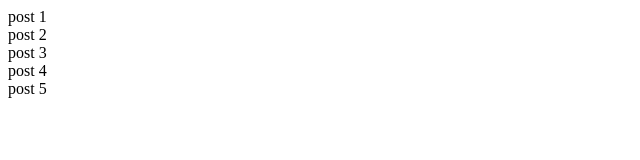
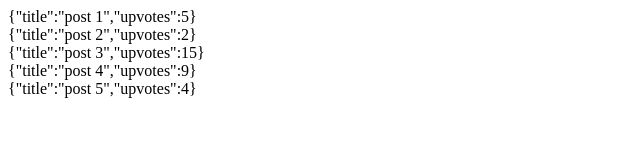
Before and after one commit to norimori/norimori.github.io, a plain HTML site: page index.html in a window 1280 px wide. Shown: the whole page, without its empty margins (0-640 px from the left). Drawn offline with nearby package versions, Linux system fonts and the light colour scheme.

Commit message:
super list

```diff
--- a/myapp.js
+++ b/myapp.js
@@ -2,11 +2,12 @@ var app = angular.module('flapperNewsYAY', []);
 
 //Creating controller
 app.controller('MainCtrl', [
+
 	'$scope', //Initialize $scope variable
 
 	/*
 		$scope variable serves as the bridge between Angular controllers
-		and Angular templates. If soemthing needs to be accessible in the
+		and Angular templates. If something needs to be accessible in the
 		template, like a function/variable, bind it to $scope.
 	*/
 	function($scope) {
@@ -15,11 +16,11 @@ app.controller('MainCtrl', [
 
 		//$scope variable defines a list of post titles
 		$scope.posts = [
-			'post 1',
-			'post 2',
-			'post 3',
-			'post 4',
-			'post 5',
+			{title: 'post 1', upvotes: 5},
+			{title: 'post 2', upvotes: 2},
+			{title: 'post 3', upvotes: 15},
+			{title: 'post 4', upvotes: 9},
+			{title: 'post 5', upvotes: 4}
 		];
 	}
 ]);
```
Also changed, not shown: index.html (+4 -0 lines).
